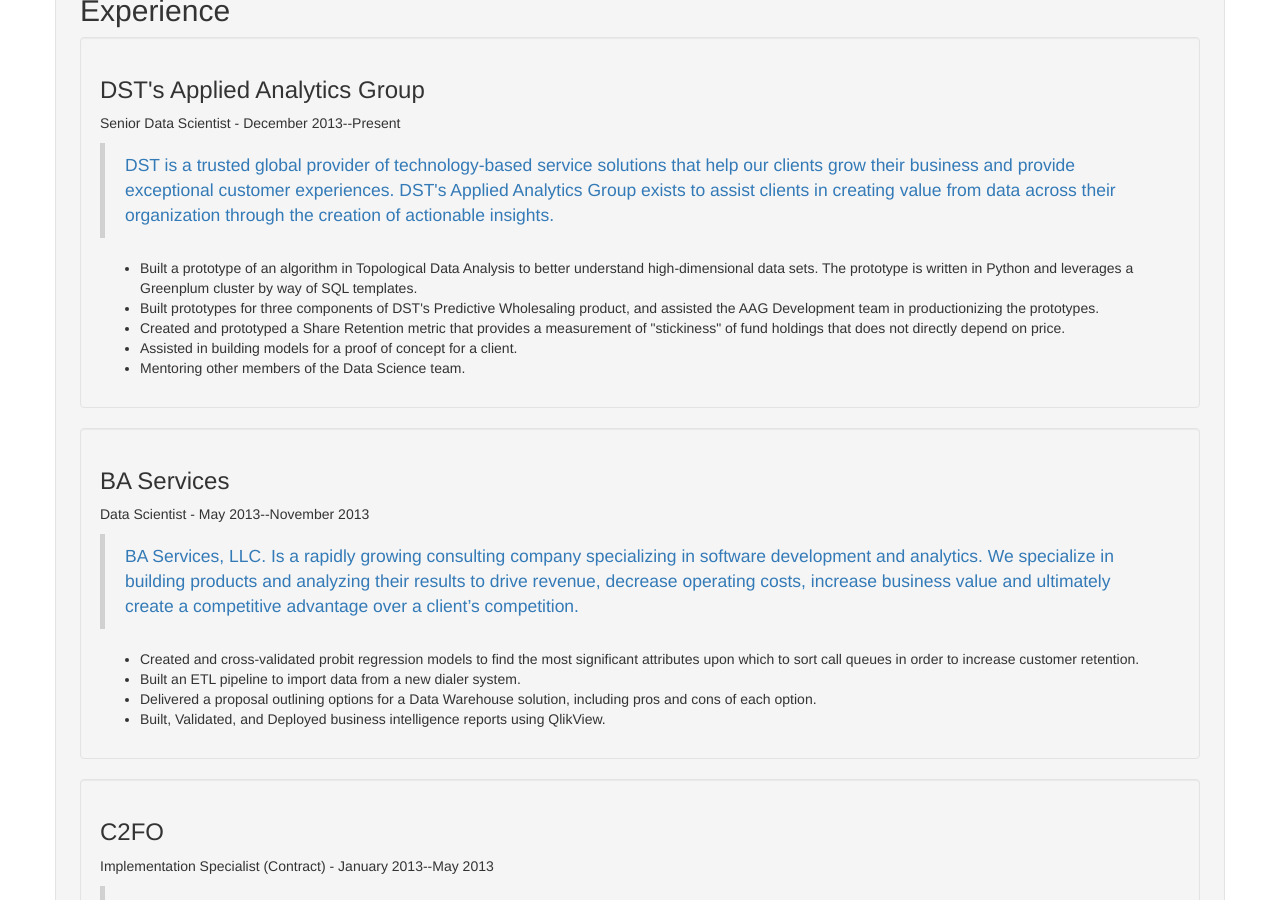
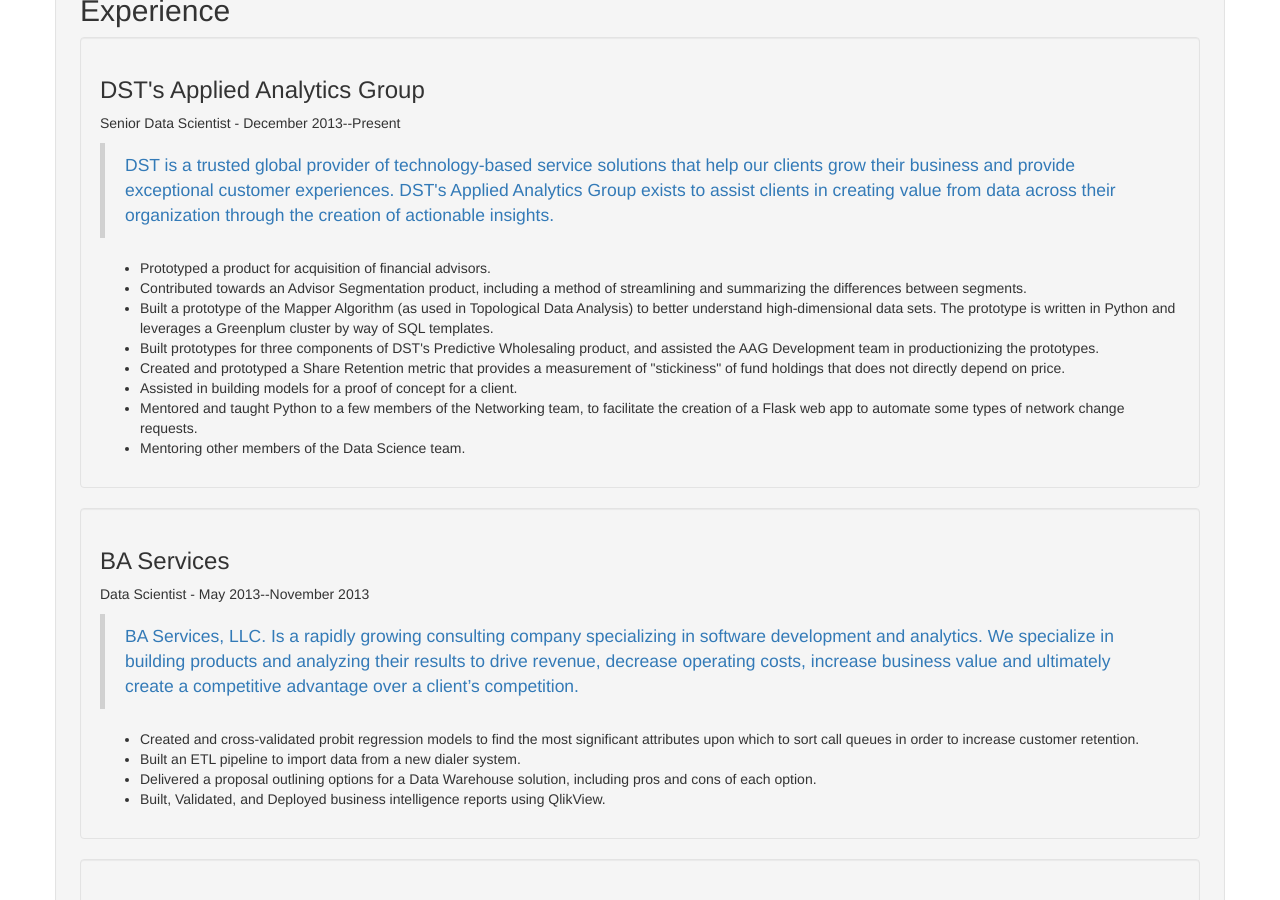
Before and after one commit to jackmaney/jackmaney.github.io, a Jekyll site: the page built from resume.md, in a window 1280 px wide and 900 px high, scrolled down 443 px. Built offline with Jekyll 4.4.1, drawn with Linux system fonts in a browser that asks for light colours; nearby versions of some CDN libraries; some of the changed text lies outside the part shown.

Commit message:
Update resume.md

```diff
--- a/resume.md
+++ b/resume.md
@@ -35,13 +35,19 @@
 
 <ul>
 
-<li>Built a prototype of an algorithm in Topological Data Analysis to better understand high-dimensional data sets. The prototype is written in Python and leverages a Greenplum cluster by way of SQL templates.</li>
+<li>Prototyped a product for acquisition of financial advisors.</li>
+
+<li>Contributed towards an Advisor Segmentation product, including a method of streamlining and summarizing the differences between segments.</li>
+
+<li>Built a prototype of the Mapper Algorithm (as used in Topological Data Analysis) to better understand high-dimensional data sets. The prototype is written in Python and leverages a Greenplum cluster by way of SQL templates.</li>
 
 <li>Built prototypes for three components of DST's Predictive Wholesaling product, and assisted the AAG Development team in productionizing the prototypes.</li>
 
 <li>Created and prototyped a Share Retention metric that provides a measurement of "stickiness" of fund holdings that does not directly depend on price.</li>
 
 <li>Assisted in building models for a proof of concept for a client.</li>
+
+<li>Mentored and taught Python to a few members of the Networking team, to facilitate the creation of a Flask web app to automate some types of network change requests.</li>
 
 <li>Mentoring other members of the Data Science team.</li>
 </ul>
@@ -139,17 +145,25 @@
 <h2>Open-source Software</h2>
 
 <div class="well">
-<h3><a href="https://metacpan.org/module/Hypatia">Hypatia</a></h3>
-
-<p>Hypatia is a data visualization API, acting as a "layer of glue" between <a href="https://metacpan.org/module/DBI">DBI</a> and various data visualization front-end modules.</p>
-</div>
-
-<div class="well">
 <h3><a href="https://github.com/jackmaney/ucc">Universal Correlation Coefficient</a></h3>
 
 <p>At the 2011 Joint Statistical Meetings, <a href="http://www.amstat.org/meetings/jsm/2011/onlineprogram/AbstractDetails.cfm?abstractid=303386">a paper was presented</a> that introduced the idea of a Universal Correlation Coefficient. This coefficient measures the degree of dependency (but not the form of dependency) for two discrete random variables.</p>
 
 <p>I have written an R library that implements this Universal Correlation Coefficient. This coefficient can be used to automate the discovery of (potentially non-linear) relationships among pairs of discrete random variables.</p>
+
+</div>
+
+<div class="well">
+<h3><a href="http://pg-utils.readthedocs.io/en/latest/?badge=latest#">pg-utils: Utilities for working with PostgreSQL</a></h3>
+
+<p>Some handy utilities that I've written for processing data in either PostgreSQL or Greenplum.</p>
+
+</div>
+
+<div class="well">
+<h3><a href="https://github.com/jackmaney/python-stdlib-list">Python Standard Library List</a></h3>
+
+<p>Lists of names of packages in the Python standard library (for versions 2.6, 2.7, and 3.2-5), along with the code used to grab the list of libraries from the official Python docs. Surprisingly, this is my most popular repository on GitHub.</p>
 
 </div>
 
@@ -242,6 +256,9 @@
 <li>Greenplum User Training from Pivotal, 2014</li>
 
 <li>Data Anonymization Training from Privacy Analytics, 2015</li>
+
+<li>Hadoop and MapReduce Training from Hortonworks, 2015</li>
+
 </ul>
 
 </div>
```
Also changed, not shown: other parts of resume.md (+3 -3 lines).
